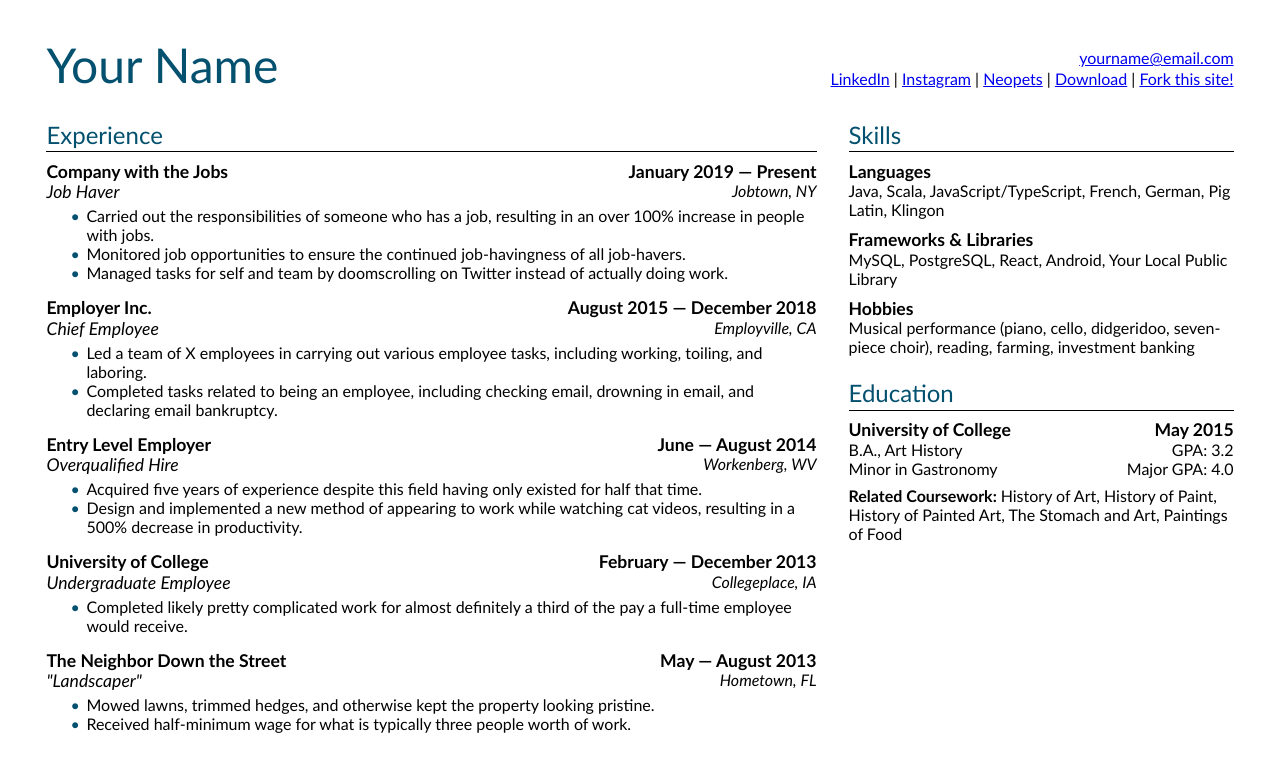
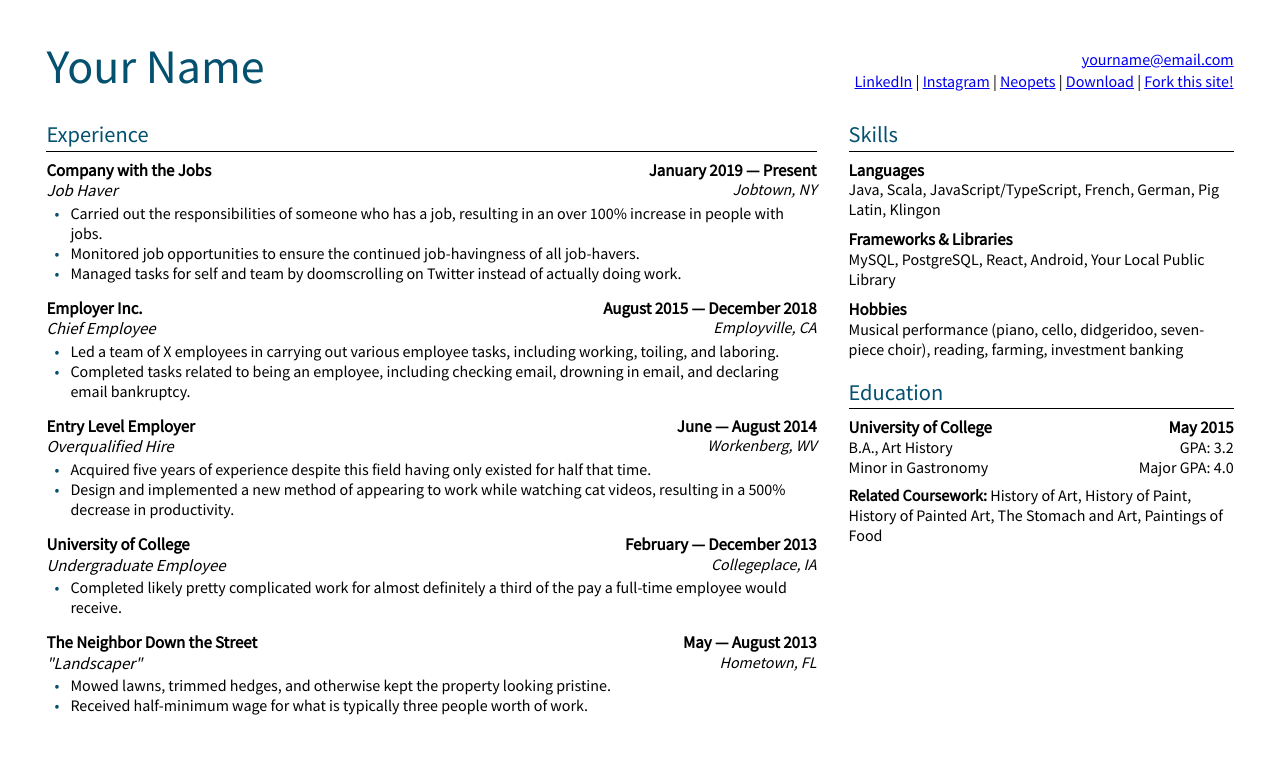
Before and after one commit to mklevin/react-resume, a React (Create React App) app: page / in a window 1280 px wide. Shown: the top 772 px of the page. Built offline with nearby package versions, Linux system fonts and the light colour scheme.

Commit message:
Adjusted fonts and print settings

```diff
--- a/src/App.scss
+++ b/src/App.scss
@@ -1,16 +1,22 @@
+@import url('https://fonts.googleapis.com/css?family=Source+Sans+Pro:regular,wght@600,bold,italic&subset=latin,latin-ext');
+
 $textColor: black;
 $backgroundColor: white;
 $highlightColor: #03506f;
 
+/** universal scaling constants */
+$boldFontSize: 1.05rem;
+$boldFontWeight: bold;
+
 body {
   background-color: $backgroundColor;
   color: $textColor;
+  font-family: 'Source Sans Pro', 'Calibri', 'Cambria', sans-serif; /* customize me! */
 }
 
 .App {
   min-width: 350px;
   margin-bottom: 1em;
-  font-family: 'Gill Sans', 'Gill Sans MT', Calibri, 'Trebuchet MS', sans-serif; /* customize me! */
 }
 
 .Resume {
@@ -37,7 +43,7 @@ main {
 
 h1 {
   color: $highlightColor;
-  font-size: 3em;
+  font-size: 3rem;
   font-weight: normal;
   margin-block-start: 0.75em;
   margin-block-end: 0.1em;
@@ -45,7 +51,7 @@ h1 {
 
 h2 {
   color: $highlightColor;
-  font-size: 1.5em;
+  font-size: 1.4rem;
   font-weight: normal;
   border-bottom: 1px solid #000;
   line-height: 1.4em;
@@ -54,14 +60,14 @@ h2 {
 
 
 h3 {
-  font-size: 1.1em;
+  font-size: $boldFontSize;
   line-height: 1.1em;
   margin-block-start: 0;
   margin-block-end: 0;
 }
 
 h4 {
-  font-size: 1.1em;
+  font-size: $boldFontSize;
   font-weight: normal;
   font-style: italic;
   margin-block-start: 0;
@@ -112,7 +118,6 @@ header .email {
 .experience li.experienceItem .summary,
 .education li.educationItem .summary {
   display: flex;
-  margin-bottom: 0.15em;
 }
 
 .experience li.experienceItem .info,
@@ -128,9 +133,9 @@ header .email {
 
 .experience li.experienceItem .when,
 .education li.educationItem .when {
-  font-size: 1.1em;
+  font-size: $boldFontSize;
   line-height: 1.1em;
-  font-weight: 600;
+  font-weight: $boldFontWeight;
   text-align: right;
 }
 
@@ -141,6 +146,10 @@ header .email {
 
 .experience ul.details {
   list-style: none;
+}
+
+.experience .details li {
+  margin-left: -1em;
 }
 
 .experience .details li:before {
@@ -156,7 +165,7 @@ header .email {
 }
 
 .educationList .title {
-  font-weight: 600;
+  font-weight: $boldFontWeight;
   line-height: 1em;
 }
 
@@ -169,9 +178,12 @@ header .email {
 }
 
 @media print {
+  html {
+    font-size: 11.2px;
+  }
+
   .App {
-    font-size: 8.9pt;
-    margin: -2.4em 0 0;
+    margin: -2em 0 0;
   }
 
   .Resume {
@@ -186,6 +198,10 @@ header .email {
     flex: 8;
   }
 
+  main, .experience, .sidebar {
+    margin: 0;
+  }
+
   a {
     color: black;
     text-decoration: none;
@@ -194,7 +210,6 @@ header .email {
 
 @media only screen and (max-width: 450px),
        only screen and (max-height: 450px) {
-
   .Resume {
     margin: 0 5% 0;
   }
@@ -212,11 +227,7 @@ header .email {
   .experience li.experienceItem .when,
   .education li.educationItem .when,
   .educationList .title {
-    font-weight: 600;
-  }
-
-  .experience .details li {
-    margin-left: -1em;
+    font-weight: $boldFontWeight;
   }
 
   .experience .details li {
```
